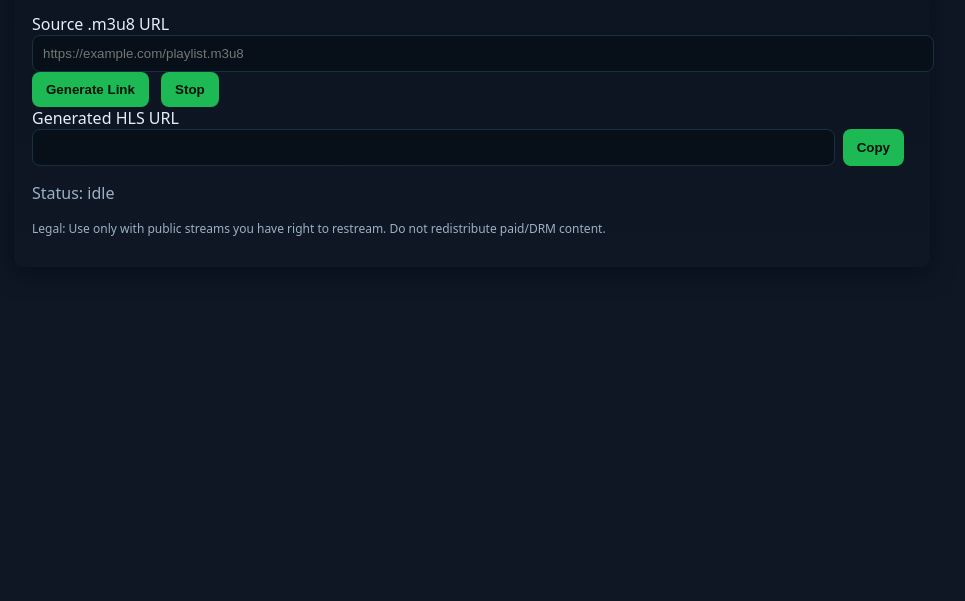
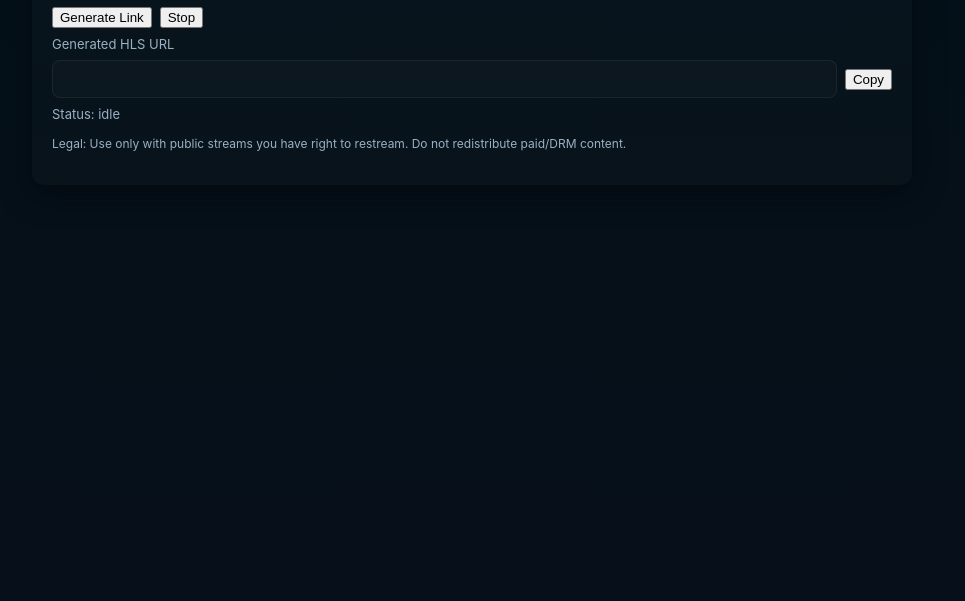
Before and after one commit to purtitripathi715-png/pw-restream-, a plain HTML site: page web/index.html in a window 1280 px wide. Shown: the part 199-800 px from the top of the page, without its empty margins (168-1133 px from the left). Drawn offline with Linux system fonts and the light colour scheme.

Commit message:
Update style.css

```diff
--- a/web/style.css
+++ b/web/style.css
@@ -1,8 +1,60 @@
-body{background:#0f1724;color:#e6eef8;font-family:system-ui, -apple-system, 'Segoe UI', Roboto;margin:0;padding:24px}
-.card{max-width:880px;margin:24px auto;padding:18px;border-radius:10px;background:linear-gradient(180deg,#0b1220,#0f1724);box-shadow:0 6px 24px rgba(2,6,23,0.6)}
-input[type=text], input[type=url], input {width:100%;padding:10px;border-radius:8px;border:1px solid #17303f;background:#071018;color:#dff0ff}
-button{padding:10px 14px;border-radius:8px;border:0;background:#1db954;color:#04120a;font-weight:700;margin-right:8px}
-.muted{color:#9bb0c3}
-.output{display:flex;gap:8px}
+:root{
+  --bg:#07101a;
+  --card:#0b1720;
+  --muted:#9bb0c3;
+  --accent:#1db954;
+  --text:#eaf6ff;
+}
+
+*{box-sizing:border-box}
+body{
+  margin:0;
+  min-height:100vh;
+  font-family:Inter, system-ui, -apple-system, 'Segoe UI', Roboto, 'Helvetica Neue', Arial;
+  background:linear-gradient(180deg,#031018 0%, #07101a 100%);
+  color:var(--text);
+  padding:20px;
+}
+
+.card{
+  max-width:880px;
+  margin:18px auto;
+  background:linear-gradient(180deg, rgba(255,255,255,0.02), rgba(255,255,255,0.01));
+  padding:20px;
+  border-radius:12px;
+  box-shadow: 0 8px 30px rgba(3,6,12,0.6);
+}
+
+h1{margin:0 0 8px 0;font-size:20px}
+.muted{color:var(--muted);margin:8px 0 14px 0;font-size:13px}
+.small{font-size:12px;color:var(--muted)}
+
+label{display:block;margin-top:8px;margin-bottom:6px;color:var(--muted);font-size:13px}
+input{
+  width:100%;
+  padding:10px 12px;
+  border-radius:8px;
+  border:1px solid rgba(255,255,255,0.06);
+  background:rgba(255,255,255,0.02);
+  color:var(--text);
+  outline:none;
+  font-size:14px;
+}
+
+.row{display:flex;gap:8px;margin-top:10px}
+.btn{
+  padding:10px 14px;
+  border-radius:8px;
+  border:0;
+  background:#12222a;
+  color:var(--text);
+  cursor:pointer;
+  font-weight:600;
+}
+.btn.positive{background:var(--accent);color:#04210c}
+.output{display:flex;gap:8px;align-items:center;margin-top:8px}
 .output input{flex:1}
-.small{font-size:12px}
+.player-wrap{margin-top:14px}
+video{width:100%;height:auto;background:#000;border-radius:8px;border:1px solid rgba(255,255,255,0.04)}
+
+code{background:rgba(255,255,255,0.02);padding:2px 6px;border-radius:4px;font-size:13px}
```
